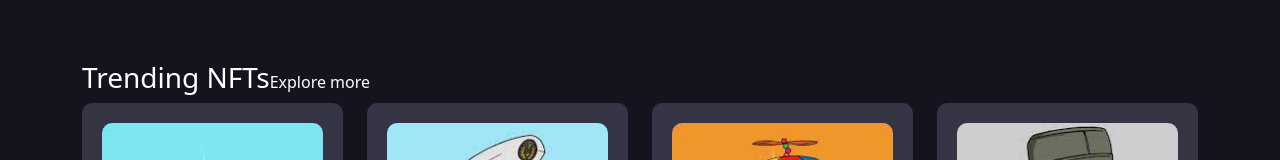
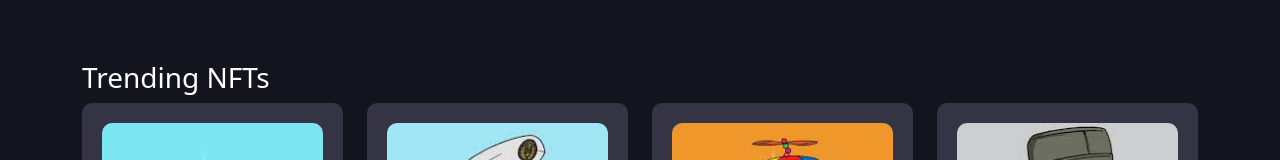
Before and after one commit to rw123-byte/R-nft-marketplace, a React (Create React App) app: page /home in a window 1280 px wide. Shown: the part 539-699 px from the top of the page. Built offline with nearby package versions, Linux system fonts and the light colour scheme.

Commit message:
updated trendingNfts page

```diff
--- a/src/components/ui/TrendingNfts/TrendingNfts.jsx
+++ b/src/components/ui/TrendingNfts/TrendingNfts.jsx
@@ -12,9 +12,7 @@ const TrendingNfts = () => {
             <Col lg='12' mb='5'>
                 <div className='trending_nfts_top d-flex align-items-center'>
                     <h3>Trending NFTs</h3>
-                    <span>
-                        <Link to ='/market'>Explore more</Link>
-                        </span>
+
                 </div>
             </Col>
 
```
